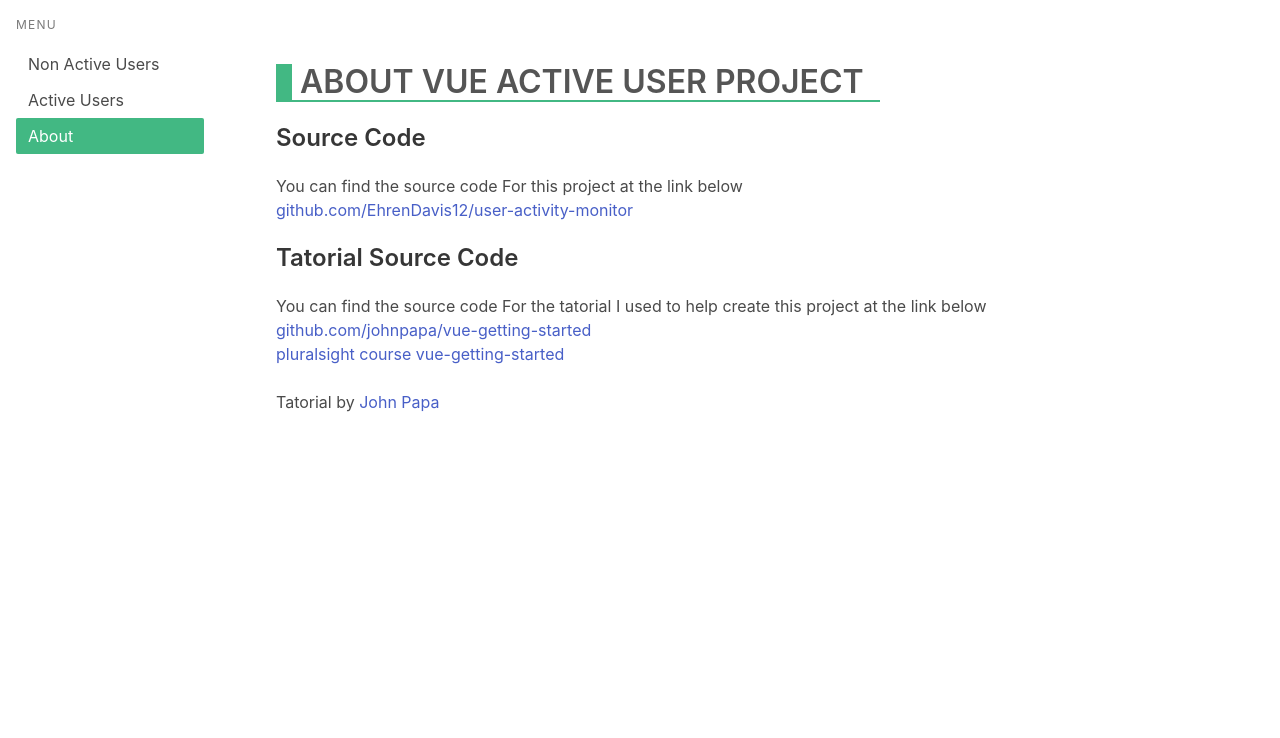
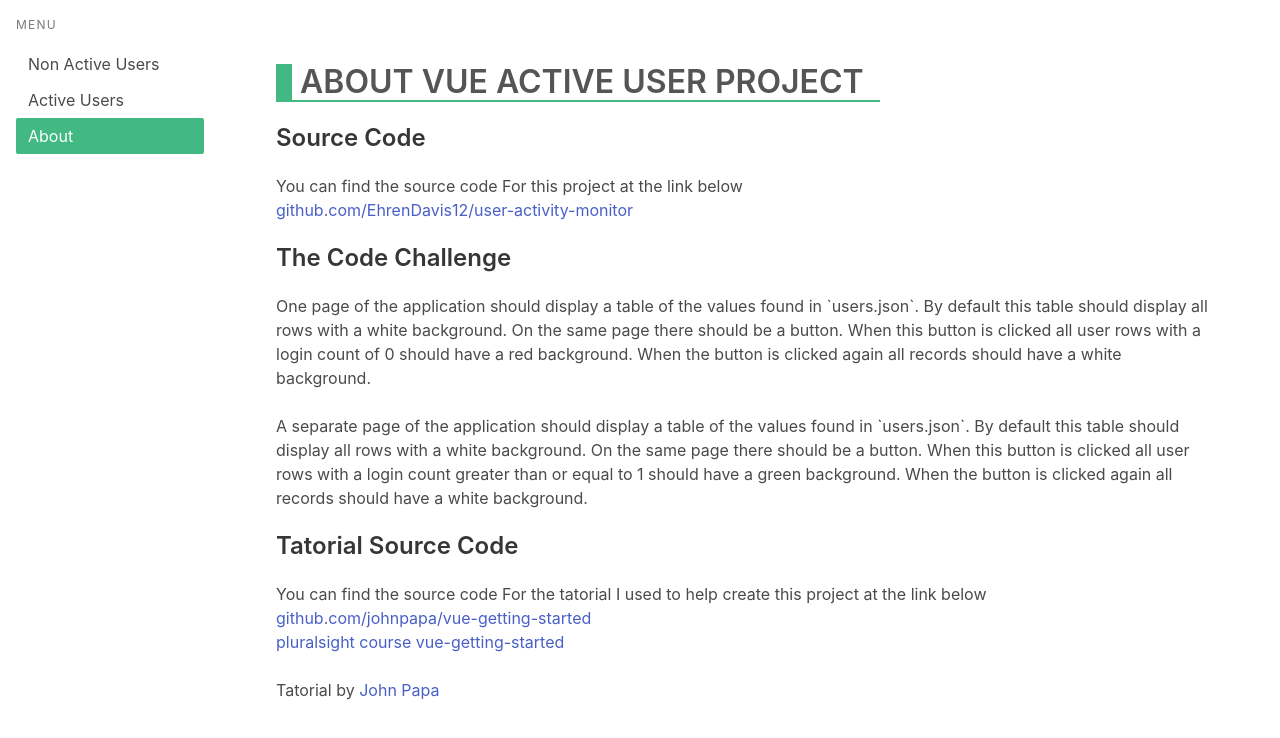
Before and after one commit to EhrenDavis12/user-activity-monitor, a Vue app: page /about in a window 1280 px wide. Shown: the top 738 px of the page. Built offline with nearby package versions, Linux system fonts and the light colour scheme.

Commit message:
update some messages

```diff
--- a/src/components/UserTable.vue
+++ b/src/components/UserTable.vue
@@ -95,7 +95,6 @@ export default {
     saveUser(user) {
       const index = this.users.findIndex(u => u.id === user.id);
       this.users.splice(index, 1, user);
-      this.users = [...this.users];
       this.selectedUser = undefined;
     },
     selectUser(user) {
--- a/src/views/About.vue
+++ b/src/views/About.vue
@@ -13,6 +13,25 @@
           target="_blank"
           >github.com/EhrenDavis12/user-activity-monitor</a
         >
+      </p>
+      <br />
+      <h3 class="title sub-title">The Code Challenge</h3>
+      <p>
+        One page of the application should display a table of the values found
+        in `users.json`. By default this table should display all rows with a
+        white background. On the same page there should be a button. When this
+        button is clicked all user rows with a login count of 0 should have a
+        red background. When the button is clicked again all records should have
+        a white background.
+      </p>
+      <br />
+      <p>
+        A separate page of the application should display a table of the values
+        found in `users.json`. By default this table should display all rows
+        with a white background. On the same page there should be a button. When
+        this button is clicked all user rows with a login count greater than or
+        equal to 1 should have a green background. When the button is clicked
+        again all records should have a white background.
       </p>
       <br />
       <h3 class="title sub-title">Tatorial Source Code</h3>
```
Also changed, not shown: 1 other file (tests, documents, lock files or other folders).
